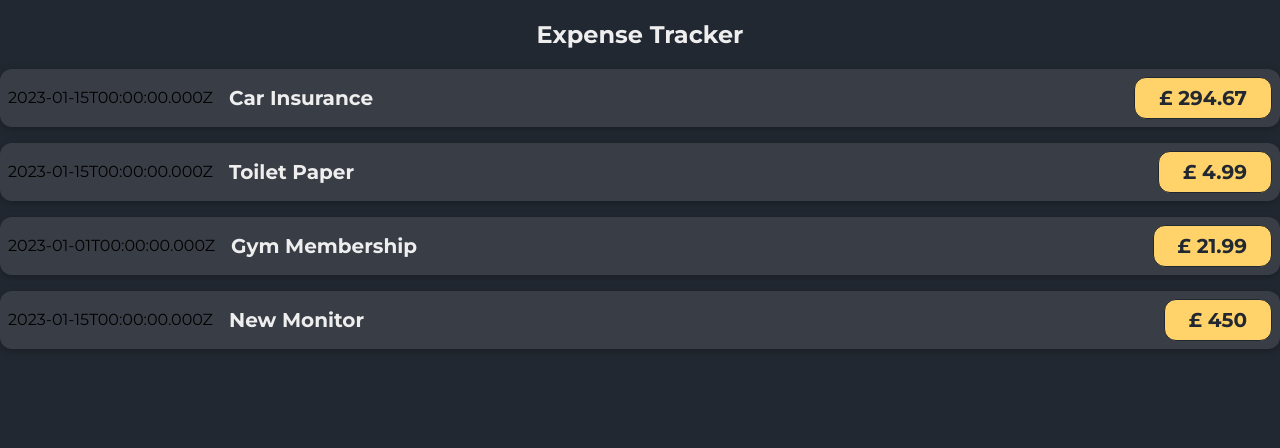
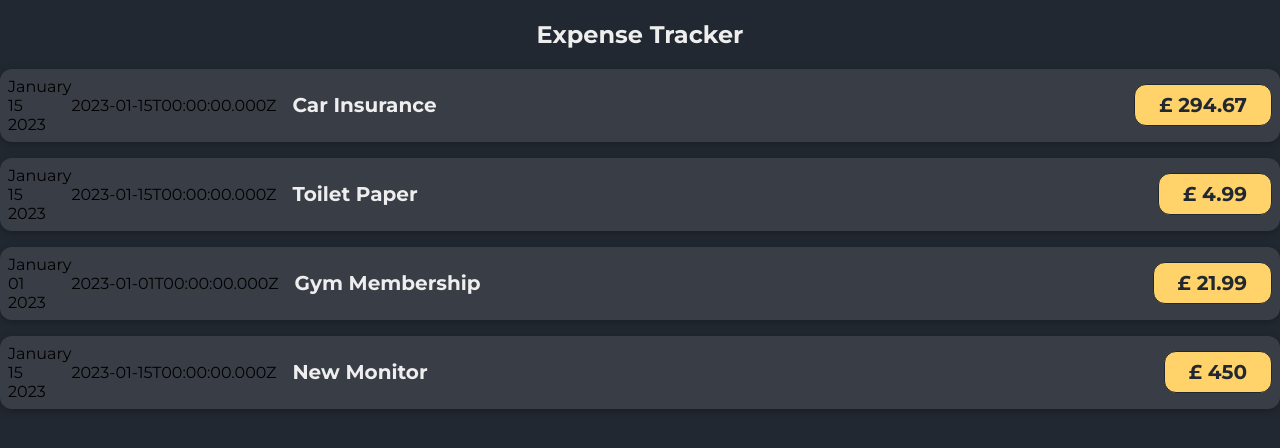
Before and after one commit to MikesonO/expense-tracker, a JavaScript app: page / in a window 1280 px wide. Shown: the top 448 px of the page. Built offline with nearby package versions, Linux system fonts and the light colour scheme.

Commit message:
Display day, month and year

```diff
--- a/src/components/ExpenseItem.js
+++ b/src/components/ExpenseItem.js
@@ -2,8 +2,17 @@
 
 function ExpenseItem(data) {
 
+  const month = data.date.toLocaleString('en-US',{month: 'long'});
+  const day = data.date.toLocaleString('en-US',{day: '2-digit'});
+  const year = data.date.getFullYear();
+
   return (
     <div className='expense-item'>
+      <div>
+        <div>{month}</div>
+        <div>{day}</div>
+        <div>{year}</div>
+      </div>
       <div>{data.date.toISOString()}</div>
       <div className='expense-item__description'>
         <h2>{data.title}</h2>
```
